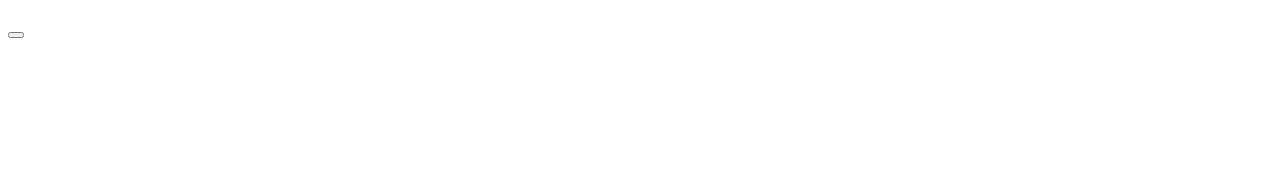
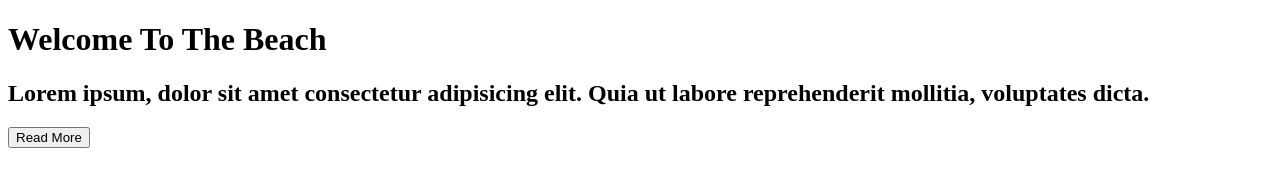
Before and after one commit to bossergioss/task.site, a plain HTML site: page Index.html in a window 1280 px wide. Drawn offline with Linux system fonts and the light colour scheme.

Commit message:
Add h1 h2 and button

```diff
--- a/Index.html
+++ b/Index.html
@@ -7,9 +7,9 @@
 <body>
     <header>
         <div>
-            <h1></h1>
-            <h2></h2>
-            <button></button>
+            <h1>Welcome To The Beach</h1>
+            <h2>Lorem ipsum, dolor sit amet consectetur adipisicing elit. Quia ut labore reprehenderit mollitia, voluptates dicta.</h2>
+            <button>Read More</button>
         </div>
     </header>
     <main>
```
